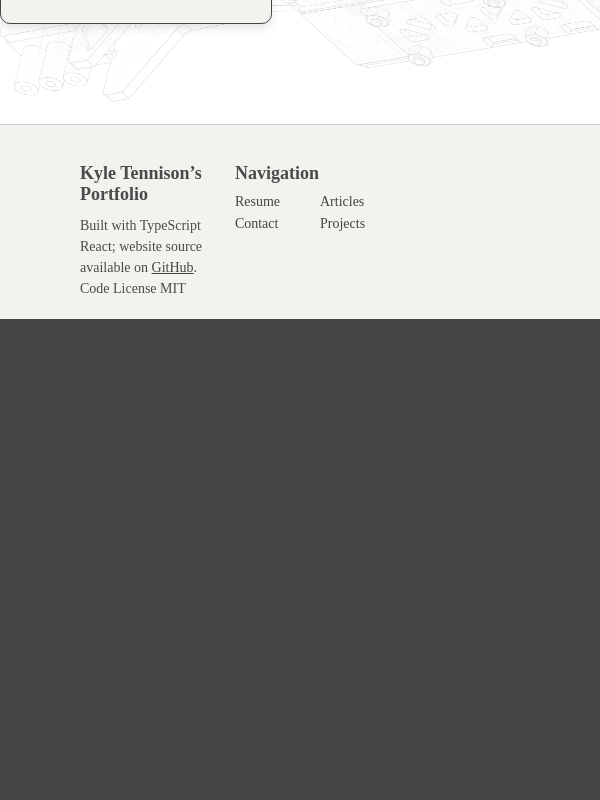
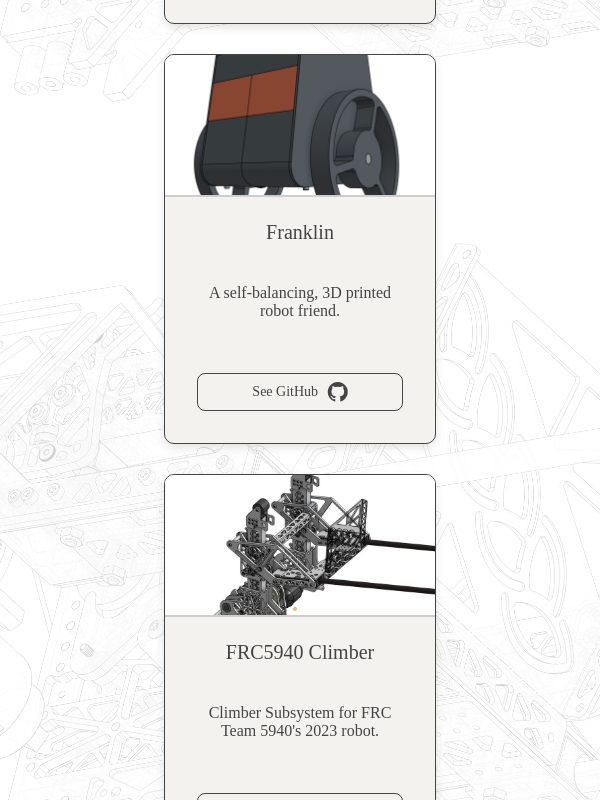
Before and after one commit to kyle-tennison/portfolio-site, a React (Vite) app: page /projects in a window 600 px wide. Shown: the part 2280-3080 px from the top of the page. Before the commit the page ends 2599 px from the top, so only its background shows below. Built offline with nearby package versions, Linux system fonts and the light colour scheme; a web font is replaced by a local one.

Commit message:
feat: mobile compatibility for projects

```diff
--- a/src/styles/Footer.css
+++ b/src/styles/Footer.css
@@ -91,11 +91,21 @@
   }
 
 
-  @media (max-width: 1000px) {
-    .footer .footer {
-      grid-template-columns: 1fr 1fr;
-    }
-    .footer .footer-center {
-      display: none;
-    }
+@media (max-width: 1000px) and (min-width: 600px)  {
+  .footer {
+    grid-template-columns: 1fr 1fr;
   }
+  .footer .footer-center {
+    display: none;
+  }
+}
+
+@media (max-width: 600px){
+  .footer {
+    padding: 20px 40px;
+    grid-template-columns: 1fr 1fr;
+  }
+  .footer .footer-center {
+    display: none;
+  }
+}
--- a/src/styles/Projects.css
+++ b/src/styles/Projects.css
@@ -17,7 +17,7 @@
 }
 
 #projects-page .title-text {
-    width: 100%;
+    width: 90%;
     max-width: 1130px;
     margin: 100px 50px 50px 50px;
     border-bottom: 1.5px solid var(--primary-font);
@@ -36,12 +36,12 @@
 #projects-page .projects-container {
     padding: 0px 100px;
     min-height: calc(100vh - 90px);
-    width: 100%;
+    width: 90%;
     max-width: 1000px;
     display: flex;
-    justify-content: flex-start;
+    justify-content: space-around;
     flex-wrap: wrap;
-    column-gap: 50px;
+    column-gap: 20px;
     row-gap: 30px;
     margin-bottom: 100px;
     align-items: stretch;
```
